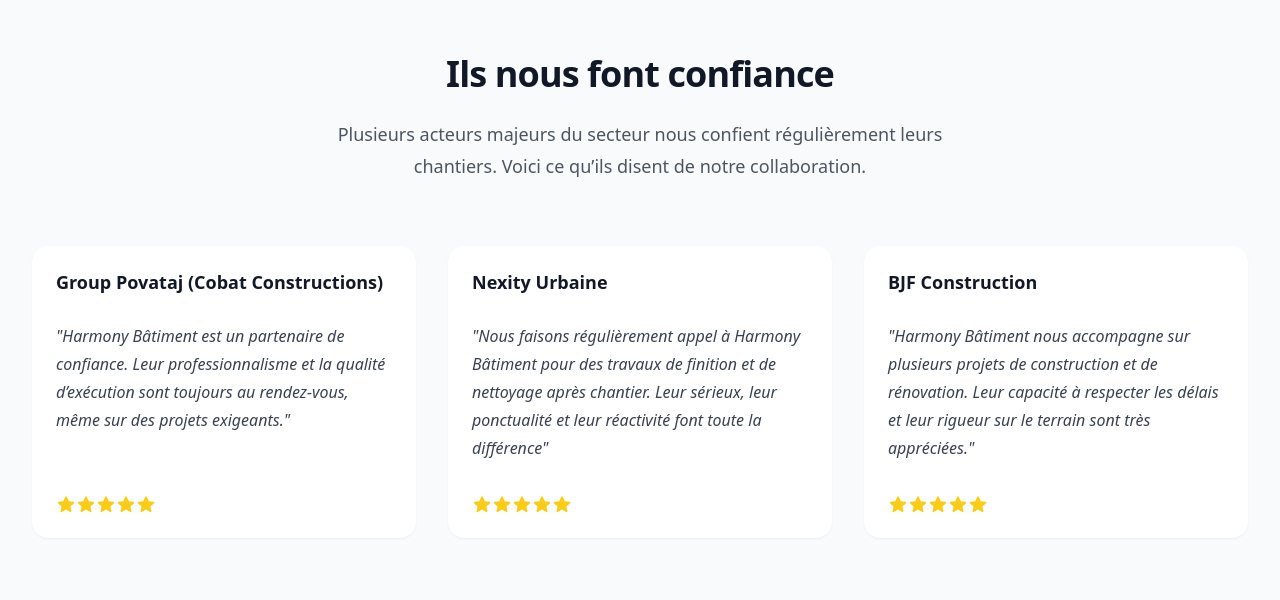
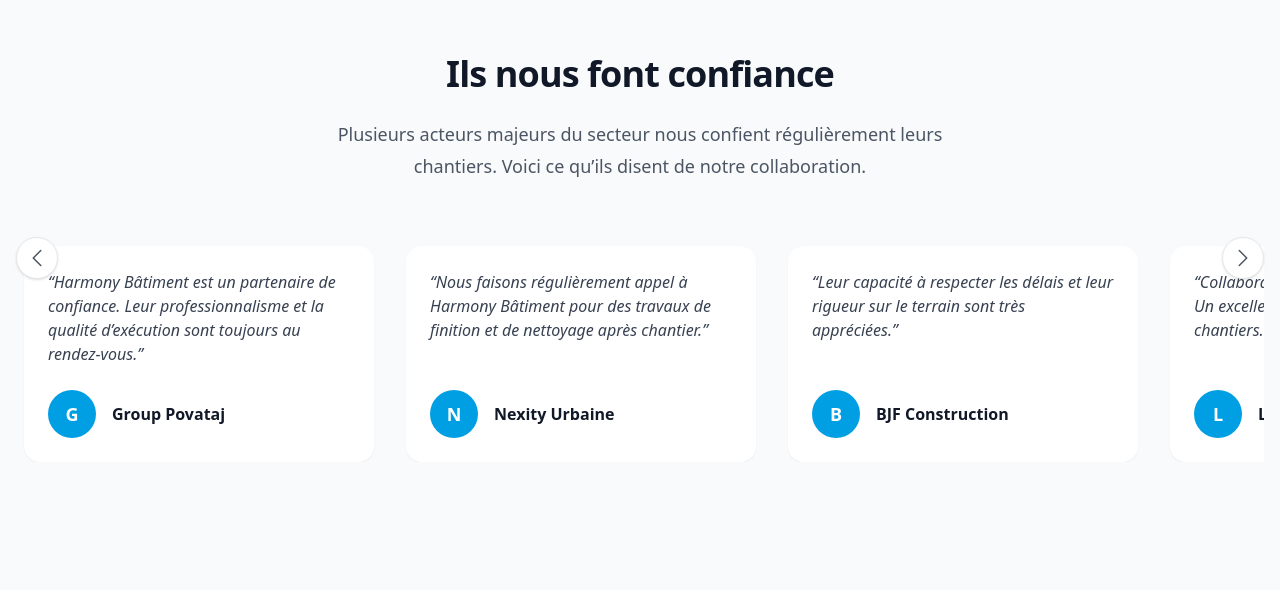
Before and after one commit to sana12-art/harmony-site, a React (Vite) app: page / in a window 1280 px wide. Shown: the part 4480-5080 px from the top of the page. Built offline with nearby package versions, Linux system fonts and the light colour scheme.

Commit message:
modification de la section testimonials

```diff
--- a/src/components/Testimonials.tsx
+++ b/src/components/Testimonials.tsx
@@ -1,28 +1,53 @@
+import { useRef } from "react";
+import { ChevronLeftIcon, ChevronRightIcon } from "@heroicons/react/24/solid";
+
 const testimonials = [
   {
-    content: "Harmony Bâtiment est un partenaire de confiance. Leur professionnalisme et la qualité d’exécution sont toujours au rendez-vous, même sur des projets exigeants.",
-    author: "Group Povataj (Cobat Constructions)",
-    role: "",
-    company: "",
+    content:
+      "Harmony Bâtiment est un partenaire de confiance. Leur professionnalisme et la qualité d’exécution sont toujours au rendez-vous.",
+    author: "Group Povataj",
+    logo: "G",
   },
   {
-    content: "Nous faisons régulièrement appel à Harmony Bâtiment pour des travaux de finition et de nettoyage après chantier. Leur sérieux, leur ponctualité et leur réactivité font toute la différence",
+    content:
+      "Nous faisons régulièrement appel à Harmony Bâtiment pour des travaux de finition et de nettoyage après chantier.",
     author: "Nexity Urbaine",
-    role: "",
-    company: "",
+    logo: "N",
   },
   {
-    content: "Harmony Bâtiment nous accompagne sur plusieurs projets de construction et de rénovation. Leur capacité à respecter les délais et leur rigueur sur le terrain sont très appréciées.",
+    content:
+      "Leur capacité à respecter les délais et leur rigueur sur le terrain sont très appréciées.",
     author: "BJF Construction",
-    role: "",
-    company: "",
+    logo: "B",
   },
-]
+  {
+    content:
+      "Collaboration fluide et professionnelle. Un excellent partenaire pour nos chantiers.",
+    author: "LTE",
+    logo: "L",
+  },
+  {
+    content:
+      "Une équipe fiable et réactive. Harmony Bâtiment a su répondre à nos besoins avec efficacité.",
+    author: "FWPT VINCI",
+    logo: "F",
+  },
+];
 
 export default function Testimonials() {
+  const scrollRef = useRef(null);
+
+  const scrollLeft = () => {
+    scrollRef.current.scrollBy({ left: -350, behavior: "smooth" });
+  };
+
+  const scrollRight = () => {
+    scrollRef.current.scrollBy({ left: 350, behavior: "smooth" });
+  };
+
   return (
-    <div id="testimonials" className="bg-gray-50 py-24 sm:py-32">
-      <div className="container">
+    <div id="testimonials" className="bg-gray-50 py-24 sm:py-32 relative">
+      <div className="container mx-auto px-4">
         <div className="mx-auto max-w-2xl text-center">
           <h2 className="text-3xl font-bold tracking-tight text-gray-900 sm:text-4xl">
             Ils nous font confiance
@@ -32,46 +57,48 @@
             Voici ce qu’ils disent de notre collaboration.
           </p>
         </div>
-        <div className="mx-auto mt-16 grid max-w-2xl grid-cols-1 gap-8 lg:mx-0 lg:max-w-none lg:grid-cols-3">
-          {testimonials.map((testimonial) => (
+
+        {/* Flèches gauche/droite */}
+        <button
+          onClick={scrollLeft}
+          className="absolute left-4 top-1/2 transform -translate-y-1/2 z-10 bg-white shadow p-2 rounded-full border hover:bg-gray-100"
+        >
+          <ChevronLeftIcon className="h-6 w-6 text-gray-600" />
+        </button>
+        <button
+          onClick={scrollRight}
+          className="absolute right-4 top-1/2 transform -translate-y-1/2 z-10 bg-white shadow p-2 rounded-full border hover:bg-gray-100"
+        >
+          <ChevronRightIcon className="h-6 w-6 text-gray-600" />
+        </button>
+
+        {/* Témoignages scrollables */}
+        <div
+          ref={scrollRef}
+          className="mt-16 flex gap-8 overflow-x-auto scrollbar-hide px-2 scroll-smooth"
+          style={{ scrollBehavior: "smooth", scrollbarWidth: "none" }}
+        >
+          {testimonials.map((testimonial, index) => (
             <div
-              key={testimonial.author}
-              className="flex flex-col justify-between bg-white p-6 shadow-sm rounded-2xl"
+              key={index}
+              className="min-w-[300px] max-w-[350px] flex-shrink-0 bg-white p-6 rounded-2xl shadow-sm flex flex-col justify-between"
             >
-              <div>
-                <div className="flex gap-x-3">
-                  <div className="min-w-0">
-                    <p className="text-lg font-semibold leading-6 text-gray-900">{testimonial.author}</p>
-                    <p className="mt-1 text-sm leading-5 text-gray-500">
-                      {testimonial.role} {testimonial.company}
-                    </p>
-                  </div>
-                </div>
-                <blockquote className="mt-6 text-base italic leading-7 text-gray-700">
-                  "{testimonial.content}"
-                </blockquote>
-              </div>
-              <div className="mt-8 flex">
-                {[...Array(5)].map((_, i) => (
-                  <svg
-                    key={i}
-                    className="h-5 w-5 text-yellow-400"
-                    viewBox="0 0 20 20"
-                    fill="currentColor"
-                    aria-hidden="true"
-                  >
-                    <path
-                      fillRule="evenodd"
-                      d="M10.868 2.884c-.321-.772-1.415-.772-1.736 0l-1.83 4.401-4.753.381c-.833.067-1.171 1.107-.536 1.651l3.62 3.102-1.106 4.637c-.194.813.691 1.456 1.405 1.02L10 15.591l4.069 2.485c.713.436 1.598-.207 1.404-1.02l-1.106-4.637 3.62-3.102c.635-.544.297-1.584-.536-1.65l-4.752-.382-1.831-4.401z"
-                      clipRule="evenodd"
-                    />
-                  </svg>
-                ))}
+              <blockquote className="italic text-gray-700 text-base">
+                “{testimonial.content}”
+              </blockquote>
+              <div className="mt-6 flex items-center gap-x-4">
+               <div className="flex h-12 w-12 items-center justify-center rounded-full text-white font-bold text-lg" style={{ backgroundColor: '#009FE3' }}>
+  {testimonial.logo}
+</div>
+
+                <p className="text-base font-semibold text-gray-900">
+                  {testimonial.author}
+                </p>
               </div>
             </div>
           ))}
         </div>
       </div>
     </div>
-  )
+  );
 }
```
